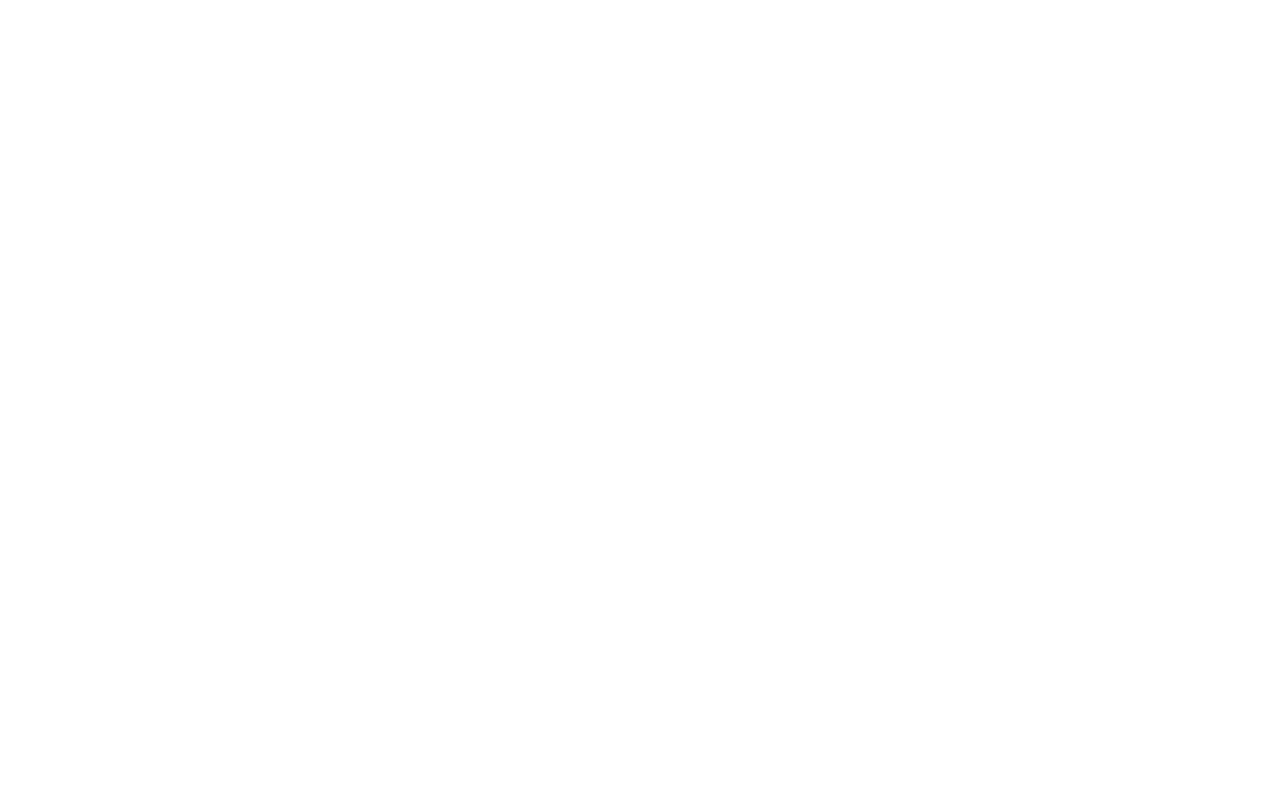
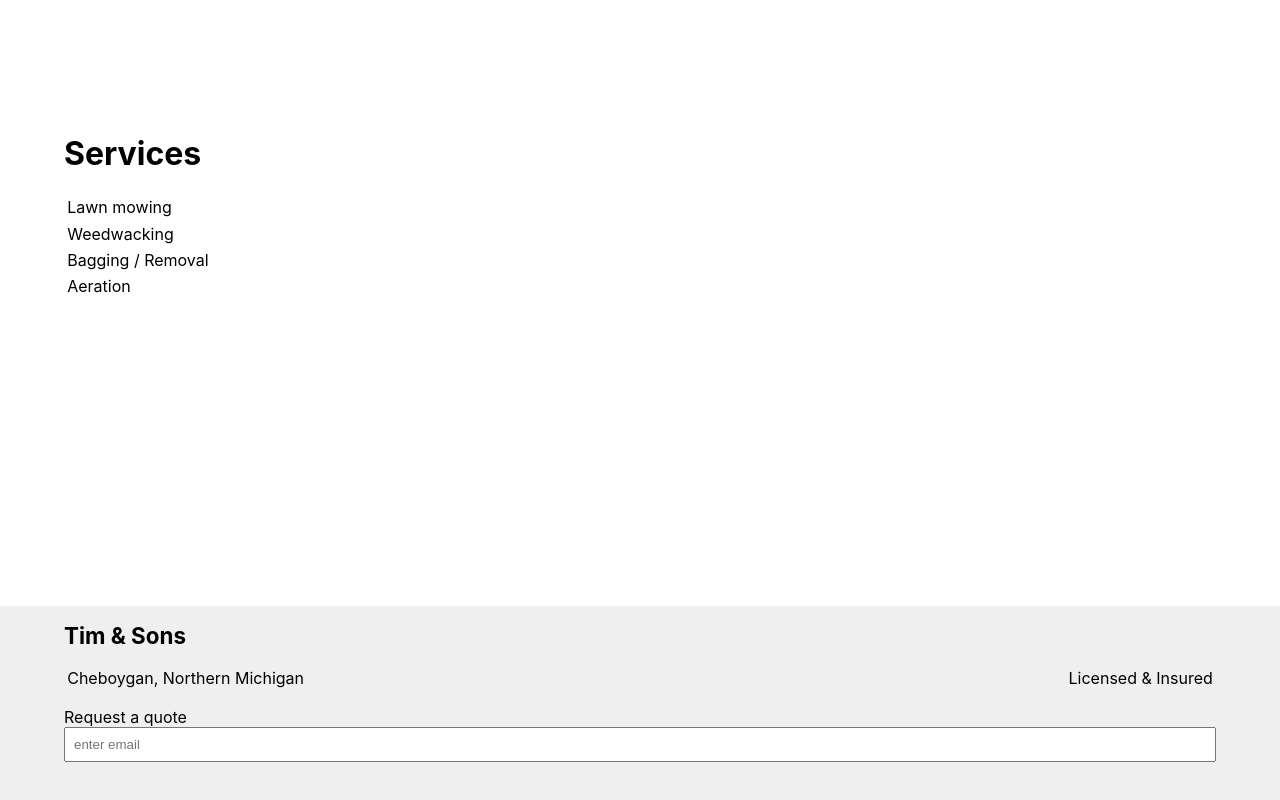
Before and after one commit to adamrd231/lawnWebsite, a React (Create React App) app: page / in a window 1280 px wide. Shown: the part 276-1076 px from the top of the page. Before the commit the page ends 800 px from the top, so only its background shows below. Built offline with nearby package versions, Linux system fonts and the light colour scheme.

Commit message:
Add footer to site

```diff
--- a/src/App.css
+++ b/src/App.css
@@ -36,3 +36,8 @@
     transform: rotate(360deg);
   }
 }
+
+p {
+  margin: 0.1rem;
+  padding: 0.1rem;
+}
--- a/src/App.js
+++ b/src/App.js
@@ -2,13 +2,14 @@
 import Menu from './Views/Menu';
 import Landing from './Views/Landing';
 import styled from '@emotion/styled'
+import Footer from './Views/Footer';
 
 const Container = styled.div`
   display: flex;
   flex-direction: column;
   width: 100%;
   min-height: 100vh;
-
+  box-sizing: border-box;
 `;
 
 function App() {
@@ -16,6 +17,7 @@
     <Container>
       <Menu />
       <Landing />
+      <Footer />
     </Container>
   );
 }
--- /dev/null
+++ b/src/Views/Footer.js
@@ -0,0 +1,75 @@
+import React from 'react';
+import { useState } from 'react';
+import styled from '@emotion/styled'
+
+const Container = styled.div`
+  display: flex;
+  flex-direction: column;
+  justify-content: center;
+  align-items: center;
+  background: #efefef;
+  gap: 1rem;
+
+`;
+
+const RowContainer = styled.div`
+  display: flex;
+  flex-direction: row;
+  justify-content: space-between;
+  width: 90%;
+  margin: auto;
+`;
+
+const ColumnContainer = styled.div`
+  display: flex;
+  flex-direction: column;
+  width: 90%;
+  margin: auto;
+`;
+
+const Label = styled.label`
+
+`;
+
+const Input = styled.input`
+  padding: 0.5rem;
+  margin-bottom: 3rem;
+`;
+
+const FooterTitle = styled.div`
+  font-size: 1.4rem;
+  font-weight: bold;
+  margin-top: 1rem;
+
+`;
+
+function Footer() {
+  const [currentEmail, setCurrentEmail] = useState();
+
+  const updateValue = (evt) => {
+    const val = evt.target.value;
+    setCurrentEmail(val);
+    console.log(val)
+  }
+
+  return (
+    <Container>
+      <RowContainer>
+      <FooterTitle>Tim & Sons</FooterTitle>
+      </RowContainer>
+      <RowContainer>
+      <p>Cheboygan, Northern Michigan</p>
+      <p>Licensed & Insured</p>
+      </RowContainer>
+      <ColumnContainer>
+
+        <Label htmlFor="email">Request a quote</Label>
+        <Input value={currentEmail} onChange={evt => updateValue(evt)} type="text" id="name" name="name" placeholder="enter email" />
+
+      </ColumnContainer>
+    </Container>
+
+  )
+}
+
+export default Footer;
--- a/src/Views/Landing.js
+++ b/src/Views/Landing.js
@@ -2,16 +2,22 @@
 
 const Container = styled.div`
   display: flex;
-  flex-direction: row;
-  align-items: center;
-  justify-content: space-between;
-  width: 100%;
+  flex-direction: column;
+  align-items: flex-start;
+  justify-content: center;
+  width: 90%;
+  margin: auto;
+  min-height: 100vh;
 `;
 
 function Landing() {
   return (
     <Container>
-      <h1>Adam's Lawn Mowing</h1>
+      <h1>Services</h1>
+      <p>Lawn mowing</p>
+      <p>Weedwacking</p>
+      <p>Bagging / Removal</p>
+      <p>Aeration</p>
     </Container>
   );
 }
--- a/src/Views/Menu.js
+++ b/src/Views/Menu.js
@@ -1,11 +1,14 @@
 import styled from '@emotion/styled'
 
 const Container = styled.div`
+
   display: flex;
   flex-direction: row;
   align-items: center;
   justify-content: space-between;
-  width: 100%;
+  width: 90%;
+  margin: auto;
+
 `;
 
 
@@ -14,17 +17,17 @@
   flex-direction: row;
   align-items: center;
   justify-content: space-between;
-  gap: 1rem;
+  gap: 2rem;
 `;
 
 const MenuItem = styled.div`
-  margin: 1rem;
+
 `;
 
 function Menu() {
   return (
     <Container>
-      <h1>ALM</h1>
+      <h1>T&S</h1>
       <RightSideContainer>
         <MenuItem>About</MenuItem>
         <MenuItem>Services</MenuItem>
```
